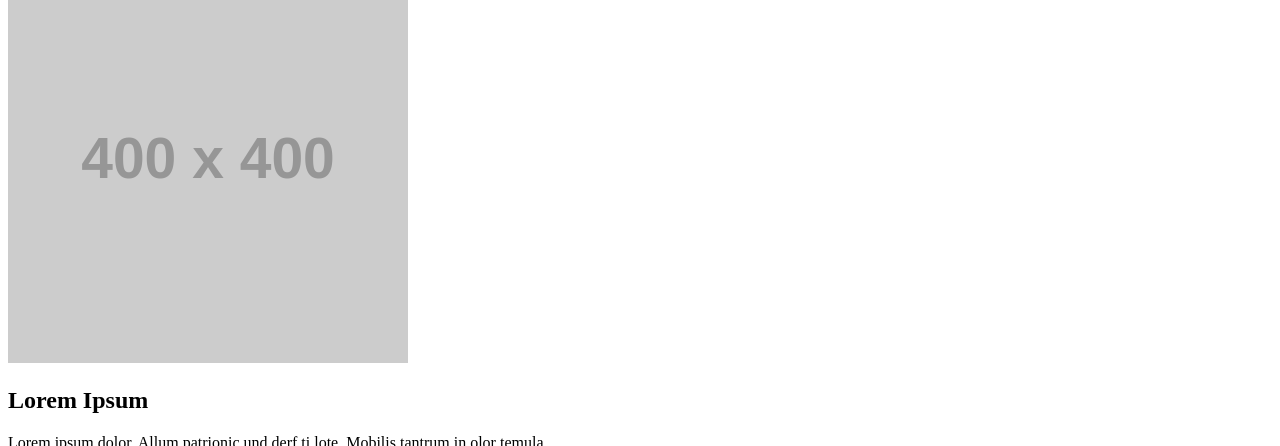
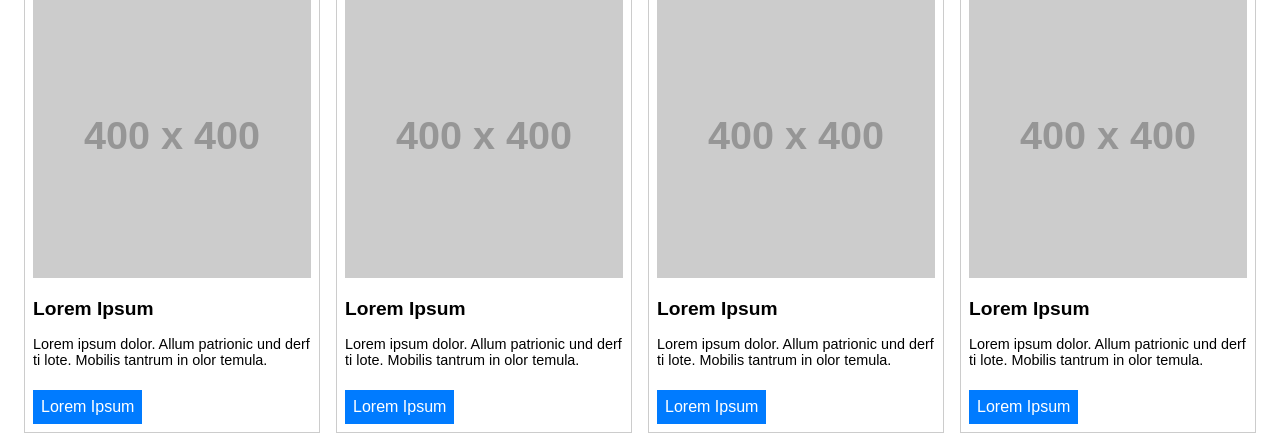
Before and after one commit to dayrontbs12001/sample-grid, a plain HTML site: page index.html in a window 1280 px wide. Shown: the part 69-515 px from the top of the page. Drawn offline with Linux system fonts and the light colour scheme; placeholder pictures from the web are drawn by us.

Commit message:
Update index.html
Added styles css reference in the page

```diff
--- a/index.html
+++ b/index.html
@@ -4,7 +4,8 @@
   <head>
     <meta charset="UTF-8">
     <meta name="viewport" content="width=device-width, initial-scale=1.0">
-    <title>Discounts Dashboard</title>
+    <title>Sample Grid</title>
+    <link rel="stylesheet" href="./styles.css">
   </head>
 
   <body>
```
